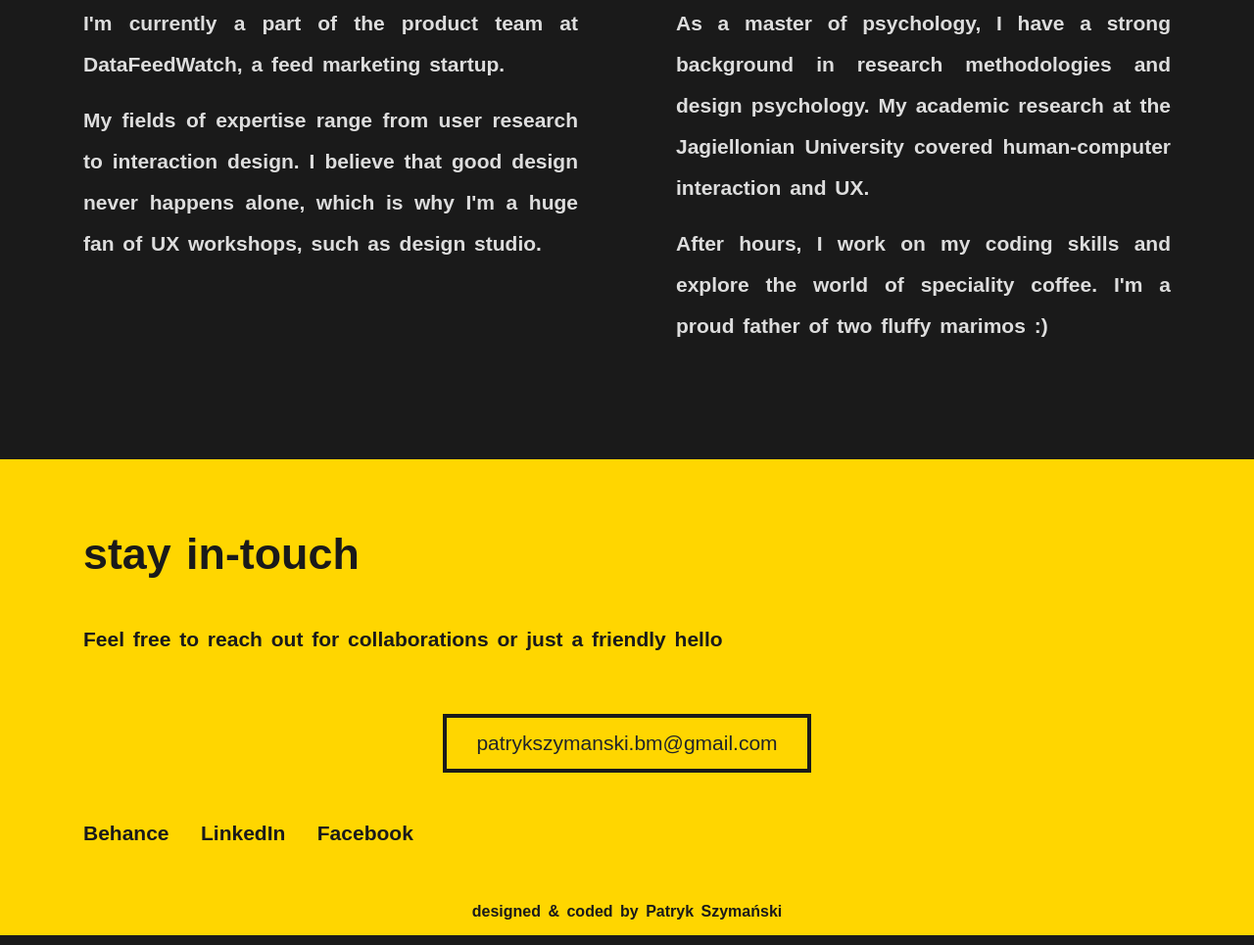
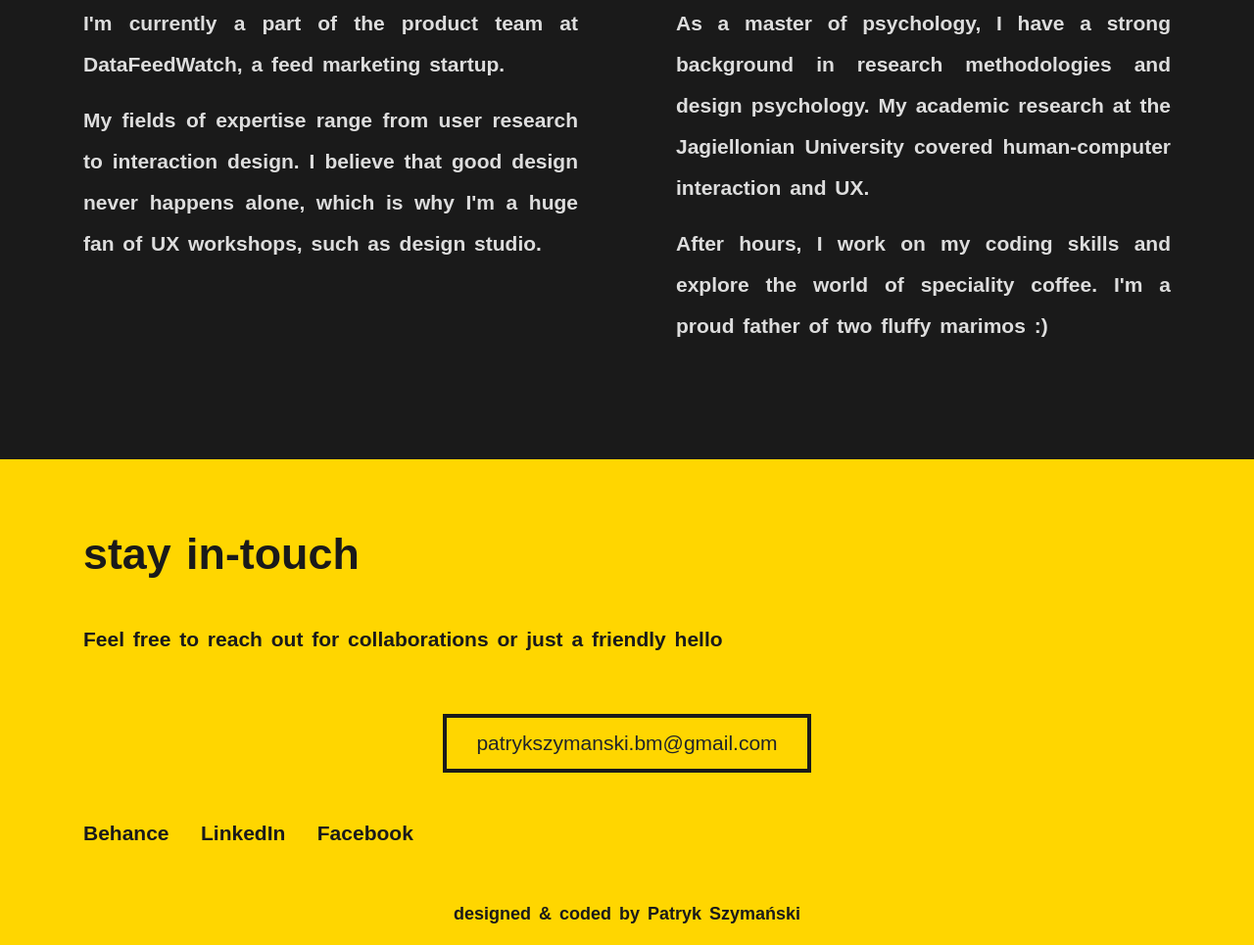
Before and after one commit to PatrykSzymanskiGitHub/PatrykSzymanskiGitHub.github.io, a plain HTML site: page index.html in a window 1280 px wide. Shown: the part 2467-3432 px from the top of the page at 98% size. Drawn offline with nearby package versions, Linux system fonts and the light colour scheme; a web font is replaced by a local one.

Commit message:
Update style.css

```diff
--- a/style.css
+++ b/style.css
@@ -140,11 +140,11 @@ footer {
 }
 
 #copyright {
-  font-size: 12px;
+  font-size: 14px;
   color: #1a1a1a;
   height: 23px;
   margin-top: 30px;
-  padding-bottom: 40px;
+  padding-bottom: 50px;
 }
 
 .my_work,
@@ -254,9 +254,6 @@ footer {
     margin-bottom: 20px;
   }
 
-  #copyright {
-    font-size: 16px;
-  }
   .btn-outline-primary-light {
     font-size: 21px;
   }
@@ -296,4 +293,8 @@ footer {
   footer {
     margin-top: 100px;
   }
+
+  #copyright {
+    font-size: 18px;
+  }
 }
```
